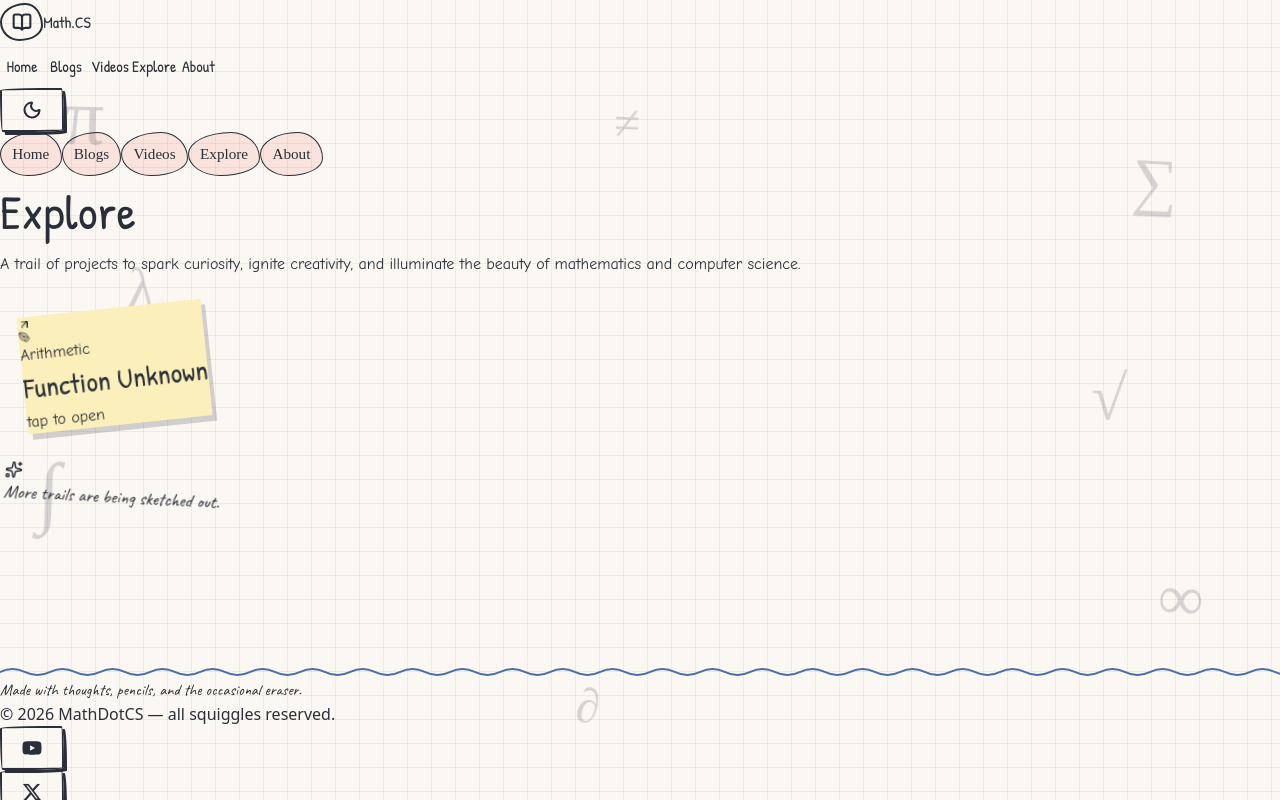
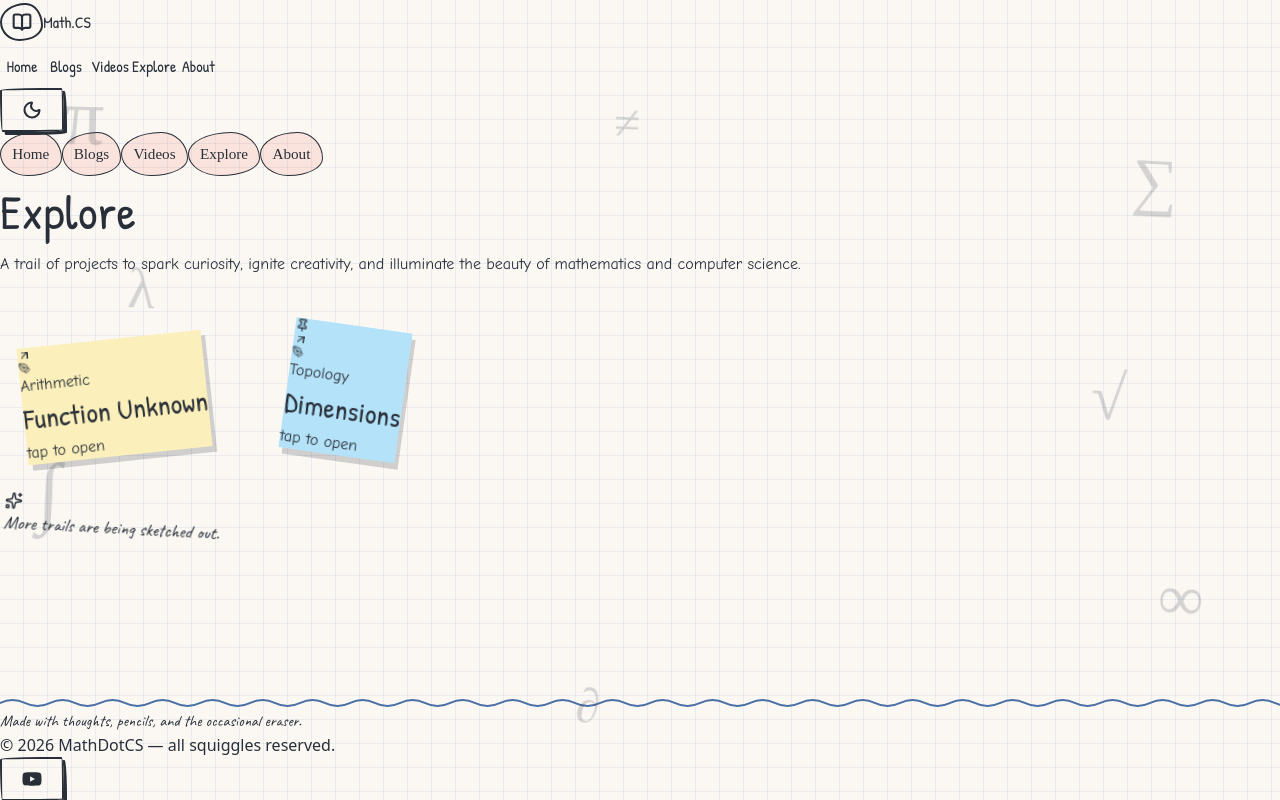
Before and after one commit to p3rp1ex3d/mathdotcs_website, a React (Vite) app: page /explore in a window 1280 px wide. Built offline with nearby package versions, Linux system fonts and the light colour scheme; no server answers.

Commit message:
Added dimensions

```diff
--- a/src/pages/Explore.jsx
+++ b/src/pages/Explore.jsx
@@ -23,18 +23,18 @@ const notes = [
     color: "amber",
     pinned: "tape",
   },
-  // {
-  //   id: "library",
-  //   title: "Pustakalay",
-  //   eyebrow: "Library",
-  //   description: "Welcome to the haven of knowledge",
-  //   to: "https://library.mathdotcs.com/",
-  //   width: "clamp(190px, 22vw, 230px)",
-  //   height: "clamp(160px, 19vw, 200px)",
-  //   rotation: 8,
-  //   color: "sky",
-  //   pinned: "pin",
-  // },
+  {
+    id: "dimensions",
+    title: "Dimensions",
+    eyebrow: "Topology",
+    description: "https://dimensions.mathdotcs.com/",
+    to: "https://dimensions.mathdotcs.com/",
+    width: "clamp(190px, 22vw, 230px)",
+    height: "clamp(160px, 19vw, 200px)",
+    rotation: 8,
+    color: "sky",
+    pinned: "pin",
+  },
   // {
   //   id: "knight",
   //   title: "Knight's Tour",
```
